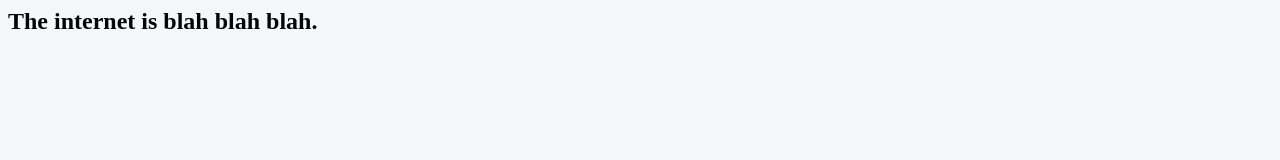
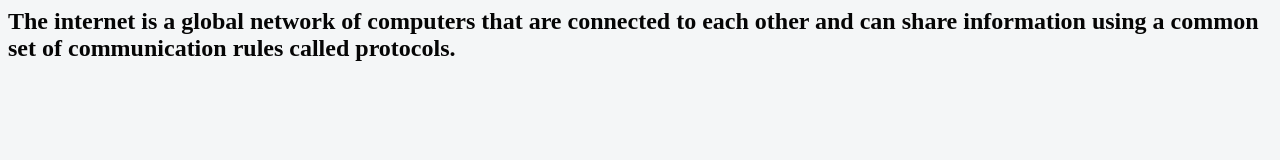
Before and after one commit to breannasimons/group-project, a website: page pages/firstpage.html in a window 1280 px wide. Drawn offline with Linux system fonts and the light colour scheme.

Commit message:
Update firstpage.html

```diff
--- a/pages/firstpage.html
+++ b/pages/firstpage.html
@@ -18,7 +18,7 @@
    The Internet
     </title>
 <head>
-  <h2> The internet is blah blah blah. </h2>
+  <h2> The internet is a global network of computers that are connected to each other and can share information using a common set of communication rules called protocols. </h2>
 <body>
 
 <body>
```
